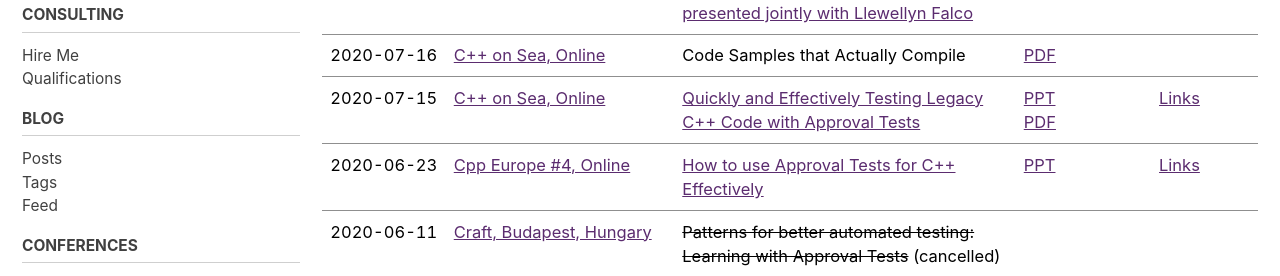
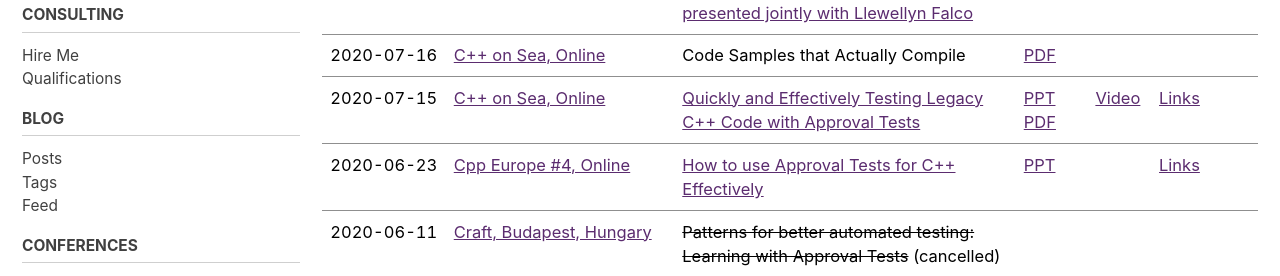
Before and after one commit to claremacrae/claremacrae.github.io, a Jekyll site: the page built from conferences/presentations.md, in a window 1280 px wide and 900 px high, scrolled down 622 px. Shown: the part 172-448 px from the top of the window. Built offline with Jekyll 4.4.1, drawn with Linux system fonts in a browser that asks for light colours; cached includes are drawn as plain includes; nearby versions of some CDN libraries.

Commit message:
Add link to video of C++ on Sea main talk

```diff
--- a/conferences/presentations.md
+++ b/conferences/presentations.md
@@ -23,7 +23,7 @@
 | **2020** | &nbsp; | &nbsp; | &nbsp; | &nbsp; | &nbsp; |
 | <span class="text-tabular-dates">2020-07-22</span> | [C++ on Sea, Online](https://cpponsea.uk/) | [Testing Legacy Code effectively with Approval Tests: 1-day workshop, presented jointly with Llewellyn Falco](https://cpponsea.uk/2020/sessions/workshop_testing-legacy-code-effectively-with-approval-tests.html) | &nbsp; | &nbsp; | &nbsp; |
 | <span class="text-tabular-dates">2020-07-16</span> | [C++ on Sea, Online](https://cpponsea.uk/) | Code Samples that Actually Compile  | [PDF](https://github.com/philsquared/cpponsea-slides/blob/master/2020/LightningTalks/Clare%20Macrae%20-%20Code%20Samples%20that%20Actually%20Compile.pdf) | &nbsp; | &nbsp; |
-| <span class="text-tabular-dates">2020-07-15</span> | [C++ on Sea, Online](https://cpponsea.uk/) | [Quickly and Effectively Testing Legacy C++ Code with Approval Tests](https://cpponsea.uk/2020/sessions/quickly-and-effectively-testing-legacy-cpp-code-with-approval-tests.html) | [PPT](https://www.slideshare.net/ClareMacrae/quickly-and-effectively-testing-legacy-c-code-with-approval-tests) [PDF](https://github.com/philsquared/cpponsea-slides/blob/master/2020/Clare%20Macrae%20-%20Quickly%20and%20Effectively%20Testing%20Legacy%20C%2B%2B%20Code%20with%20Approval%20Tests/QuicklyAndEffectivelyTestingLegacyC%2B%2B.pdf) | &nbsp; | [Links](https://github.com/claremacrae/talks/blob/main/Quickly_and_Effectively_Testing_Legacy_C++_Code_with_Approval_Tests.md#top) |
+| <span class="text-tabular-dates">2020-07-15</span> | [C++ on Sea, Online](https://cpponsea.uk/) | [Quickly and Effectively Testing Legacy C++ Code with Approval Tests](https://cpponsea.uk/2020/sessions/quickly-and-effectively-testing-legacy-cpp-code-with-approval-tests.html) | [PPT](https://www.slideshare.net/ClareMacrae/quickly-and-effectively-testing-legacy-c-code-with-approval-tests) [PDF](https://github.com/philsquared/cpponsea-slides/blob/master/2020/Clare%20Macrae%20-%20Quickly%20and%20Effectively%20Testing%20Legacy%20C%2B%2B%20Code%20with%20Approval%20Tests/QuicklyAndEffectivelyTestingLegacyC%2B%2B.pdf) | [Video](https://www.youtube.com/watch?v=tXEuf_3VzRE) | [Links](https://github.com/claremacrae/talks/blob/main/Quickly_and_Effectively_Testing_Legacy_C++_Code_with_Approval_Tests.md#top) |
 | <span class="text-tabular-dates">2020-06-23</span> | [Cpp Europe #4, Online](https://cppeurope.com) | [How to use Approval Tests for C++ Effectively](https://cppeurope.com/sessions/session-with-clare-macrae/) | [PPT](https://www.slideshare.net/ClareMacrae/how-to-use-approval-tests-for-c-effectively) |  &nbsp; | [Links](https://github.com/claremacrae/talks/blob/main/How_to_use_Approval_Tests_for_C++_Effectively.md#top)
 | <span class="text-tabular-dates">2020-06-11</span> | [Craft, Budapest,&nbsp;Hungary](https://craft-conf.com) | ~~Patterns for better automated testing: Learning with Approval Tests~~ (cancelled) |
 | <span class="text-tabular-dates">2020-05-05</span> | [Cambridge Python User Group, UK](https://www.meetup.com/CamPUG/) | ~~Patterns for better automated testing: Learning with Approval Tests~~ (cancelled) |
```
